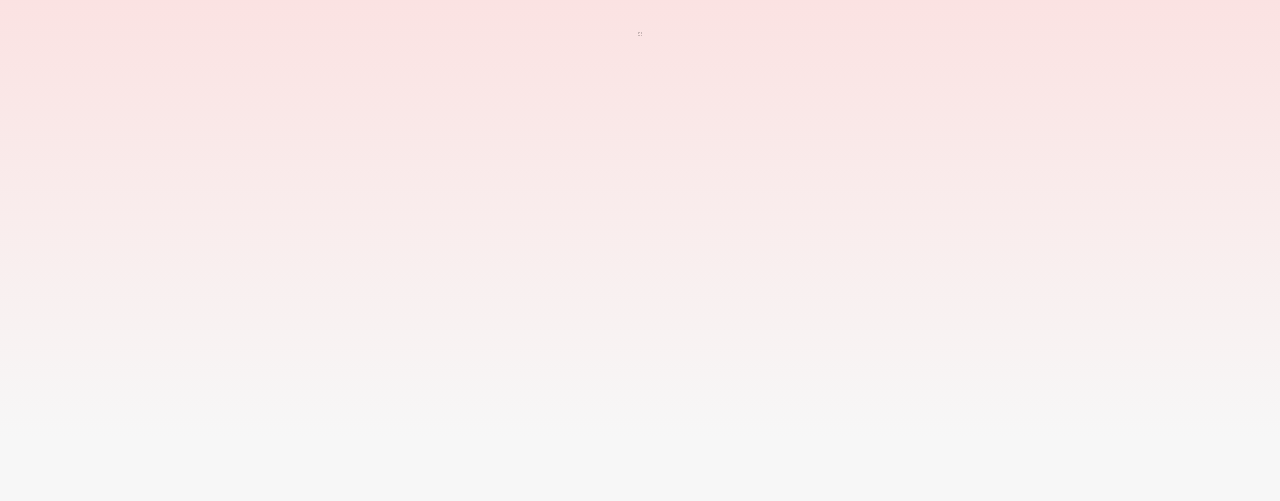
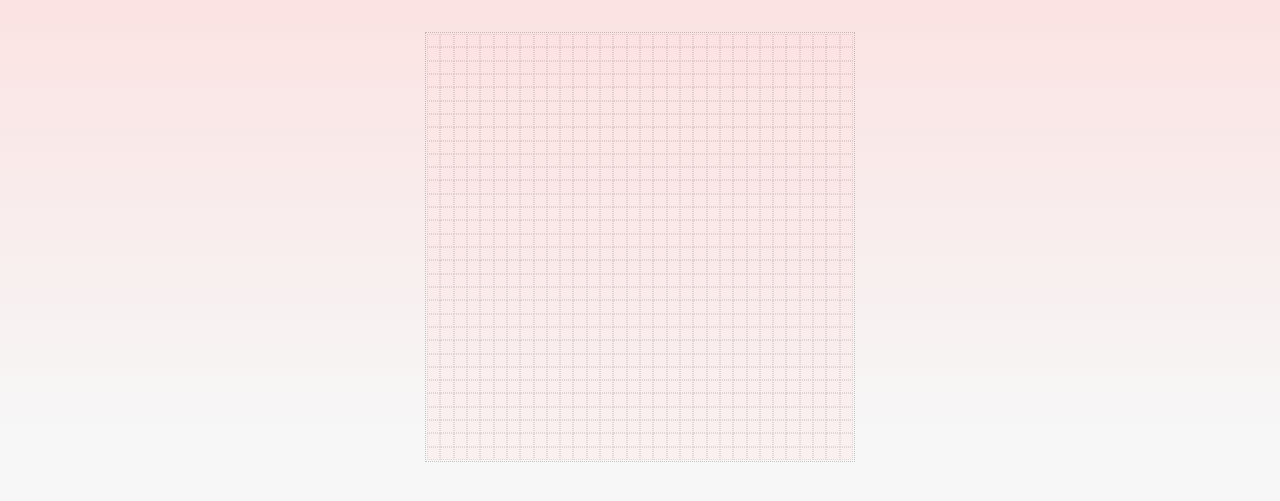
Before and after one commit to pchelka84/etch-a-scetch, a plain HTML site: page index.html in a window 1280 px wide. Shown: the part 173-674 px from the top of the page. Drawn offline with Linux system fonts and the light colour scheme.

Commit message:
Change pixel color on hover

```diff
--- a/script.js
+++ b/script.js
@@ -4,7 +4,16 @@ const clearBtn = document.getElementById('clear');
 
 // Set grid
 function setGrid(size) {
+ scetchGrid.style.gridTemplateColumns = `repeat(${size}, 1fr)`;
 
+ for (let i = 0; i < size*size; i++) {
+   const pixel = document.createElement('div');
+   pixel.classList = 'pixel';
+
+   // Change pixel color on hover
+   pixel.addEventListener('mouseover', changePixelColor);
+   scetchGrid.appendChild(pixel);
+ }
 }
 
 // Change grid size
@@ -17,8 +26,14 @@ function clearGrid() {
 
 }
 
+// Change color randomly
+function changePixelColor(e) {
+  const randomColor = Math.floor(Math.random()*16777215).toString(16);
+  e.target.style.backgroundColor = `#${randomColor}`;
+
+}
+
 // Event listeners
 changeSizeBtn.addEventListener('click', changeGridSize);
 clearBtn.addEventListener('click', clearGrid);
-
-setGrid(14);
+setGrid(32);
--- a/style.css
+++ b/style.css
@@ -34,8 +34,9 @@ h1 {
 
 .scetch-container {
   display: grid;
-  max-width: 430px;
-  max-height: 430px;
+  grid-template-columns: repeat(10, 1fr);
+  width: 430px;
+  height: 430px;
   border: 1px dotted rgba(0, 0, 0, 0.2);
   margin: 20px auto;
   padding: 1px;
@@ -67,9 +68,8 @@ button:active {
 }
 
 .pixel {
-  width: 20px;
-  height: 20px;
   border: 1px dotted rgba(0, 0, 0, 0.1);
+  background-color: rgba(255, 221, 221, 0.3);
 }
 
 @media (max-width: 500px) {
```
